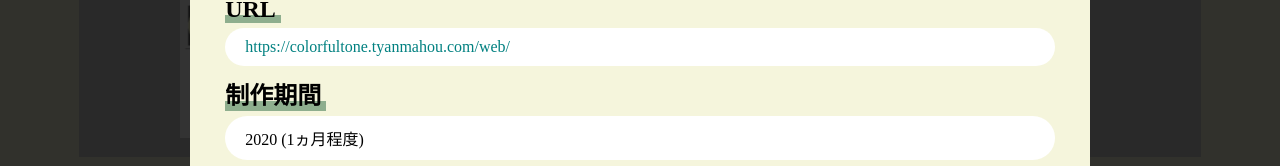
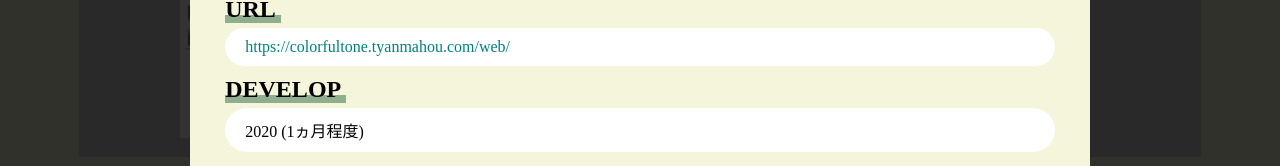
Before and after one commit to tyanmahou/Web, a Vue app in the folder web/: page /works in a window 1280 px wide. Both pictures are taken after a click on the link "ColorfulTone 公式サイト". Shown: the part 871-1037 px from the top of the page. Built offline with nearby package versions, Linux system fonts and the light colour scheme.

Commit message:
fix word

```diff
--- a/web/src/components/works/program/web/ColorfulTone.vue
+++ b/web/src/components/works/program/web/ColorfulTone.vue
@@ -17,7 +17,7 @@
             <a href="https://colorfultone.tyanmahou.com/web/" target="_blank">https://colorfultone.tyanmahou.com/web/</a>
         </div>
         <div class="to-left">
-            <h3>制作期間</h3>
+            <h3>DEVELOP</h3>
         </div>
         <div class="text">
             2020 (1ヵ月程度)
--- a/web/src/components/works/program/web/HomePage.vue
+++ b/web/src/components/works/program/web/HomePage.vue
@@ -16,13 +16,13 @@
             <a href="https://tyanmahou.com" target="_blank">https://tyanmahou.com</a>
         </div>
         <div class="to-left">
-            <h3>ソースコード</h3>
+            <h3>REPOSITORY</h3>
         </div>
         <div class="text">
             <a href="https://github.com/tyanmahou/Web" target="_blank">https://github.com/tyanmahou/Web</a>
         </div>
         <div class="to-left">
-            <h3>制作期間</h3>
+            <h3>DEVELOP</h3>
         </div>
         <div class="text">
             2007～<br>
```
